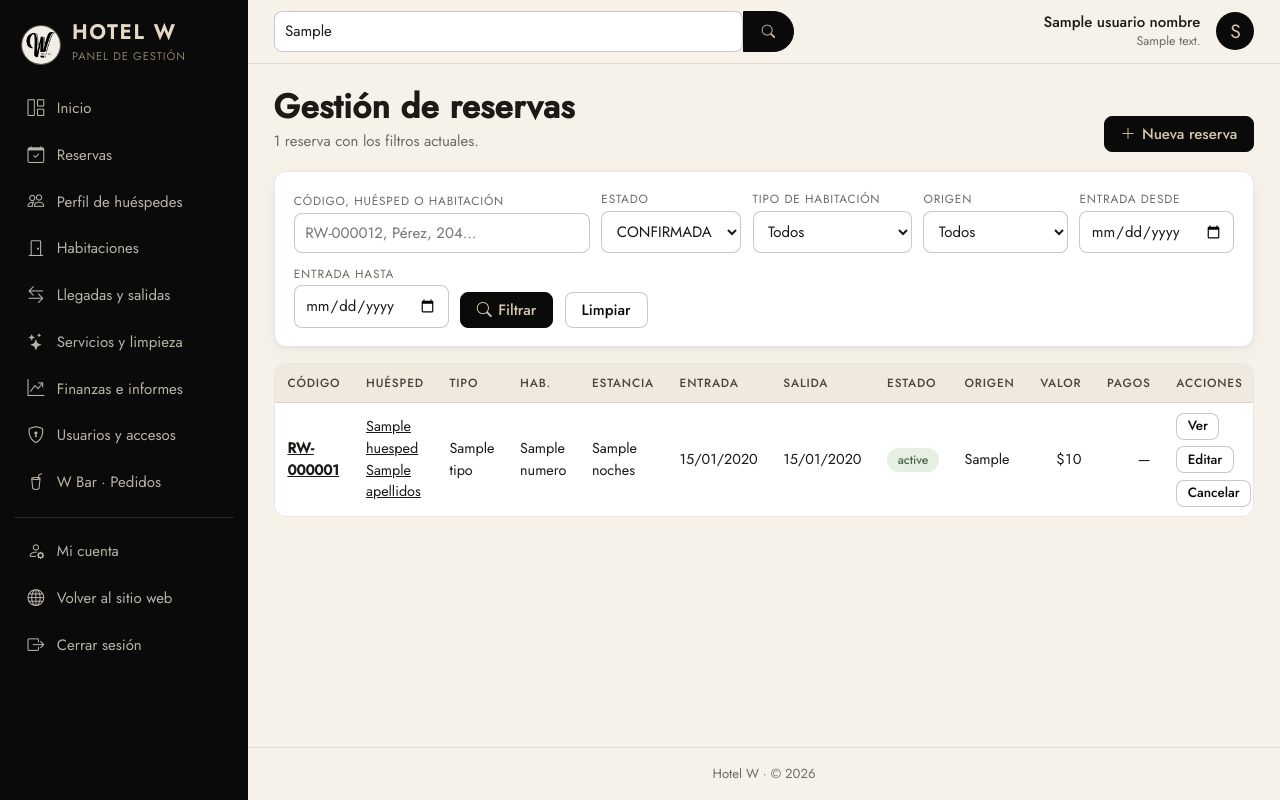
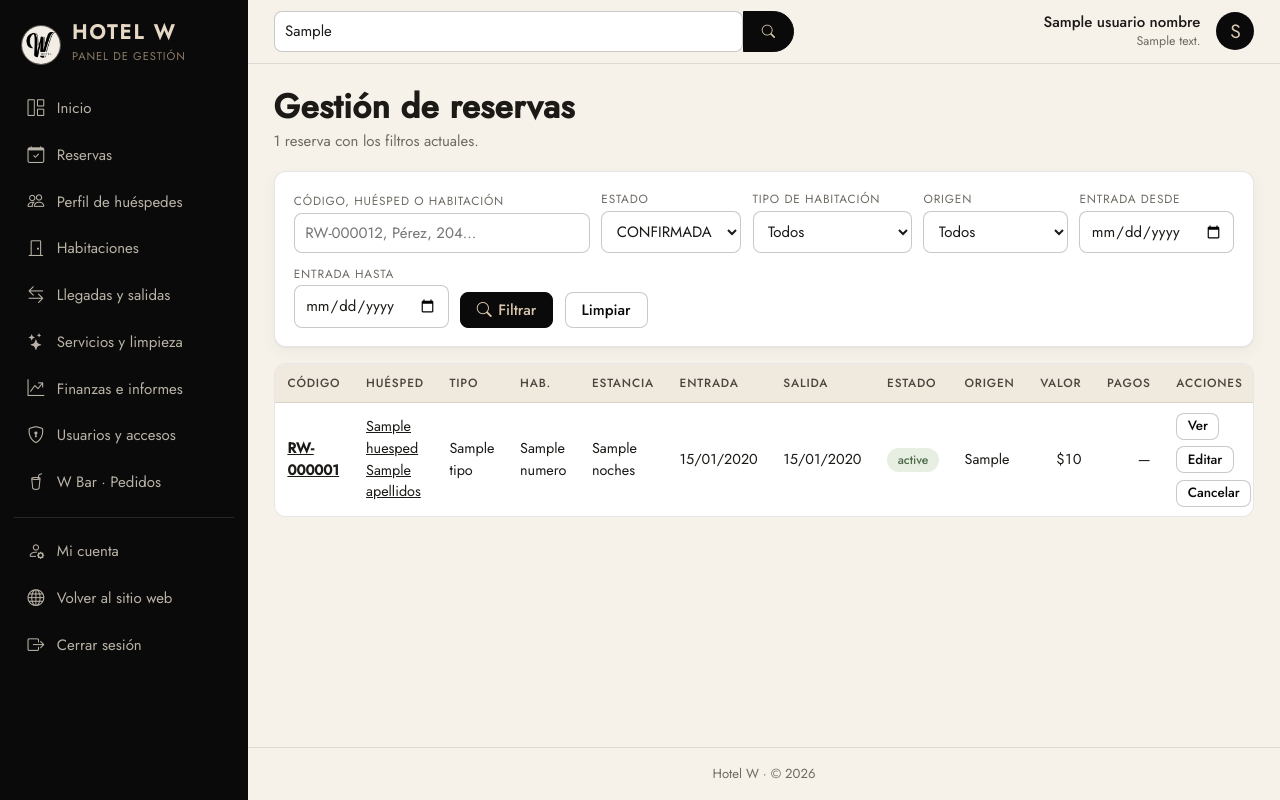
Before and after one commit to cristianguz-py/SysHSENA-HotelW, a Django app: template marketweb/templates/panel/reservas_lista.html in a window 1280 px wide. Run offline with Django 5.2, Linux system fonts and the light colour scheme; tables that the repository leaves empty hold one stand-in row (values such as "Sample post"); the template is opened without the code that fills it: values that come from a table or form of the project are taken from there, most other values are stand-ins (such as "Sample title", 1, 10 or a date in 2020).

Commit message:
fix(panel): quitar botón Nueva reserva al administrador
El administrador solo consulta reservas; las crea el recepcionista.

```diff
--- a/marketweb/templates/panel/reservas_lista.html
+++ b/marketweb/templates/panel/reservas_lista.html
@@ -2,7 +2,7 @@
 {% block title %}Reservas{% endblock %}
 {% block contenido %}
 <div class="pn-titulo"><div><h1>Gestión de reservas</h1><p>{{ pagina.paginator.count }} reserva{{ pagina.paginator.count|pluralize }} con los filtros actuales.</p></div>
-    <a class="pn-btn" href="{% url 'crear_reserva' %}"><i class="bi bi-plus-lg"></i>Nueva reserva</a></div>
+    </div>
 
 <form class="pn-tarjeta pn-filtros" method="get" action="{% url 'gestion_reservas' %}">
     <div class="pn-campo" style="flex:1;min-width:200px"><label for="q">Código, huésped o habitación</label><input type="search" id="q" name="q" value="{{ q }}" maxlength="80" placeholder="RW-000012, Pérez, 204…"></div>
```
